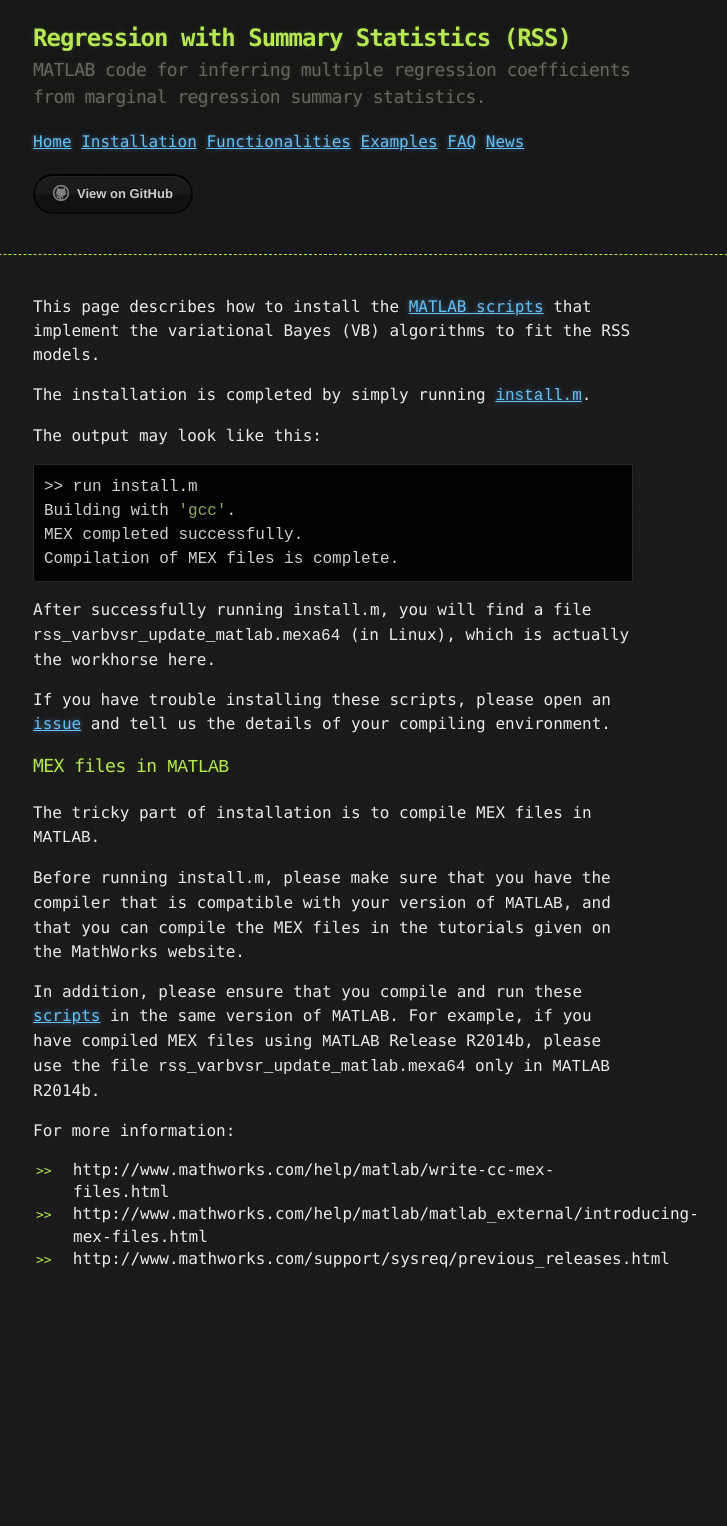
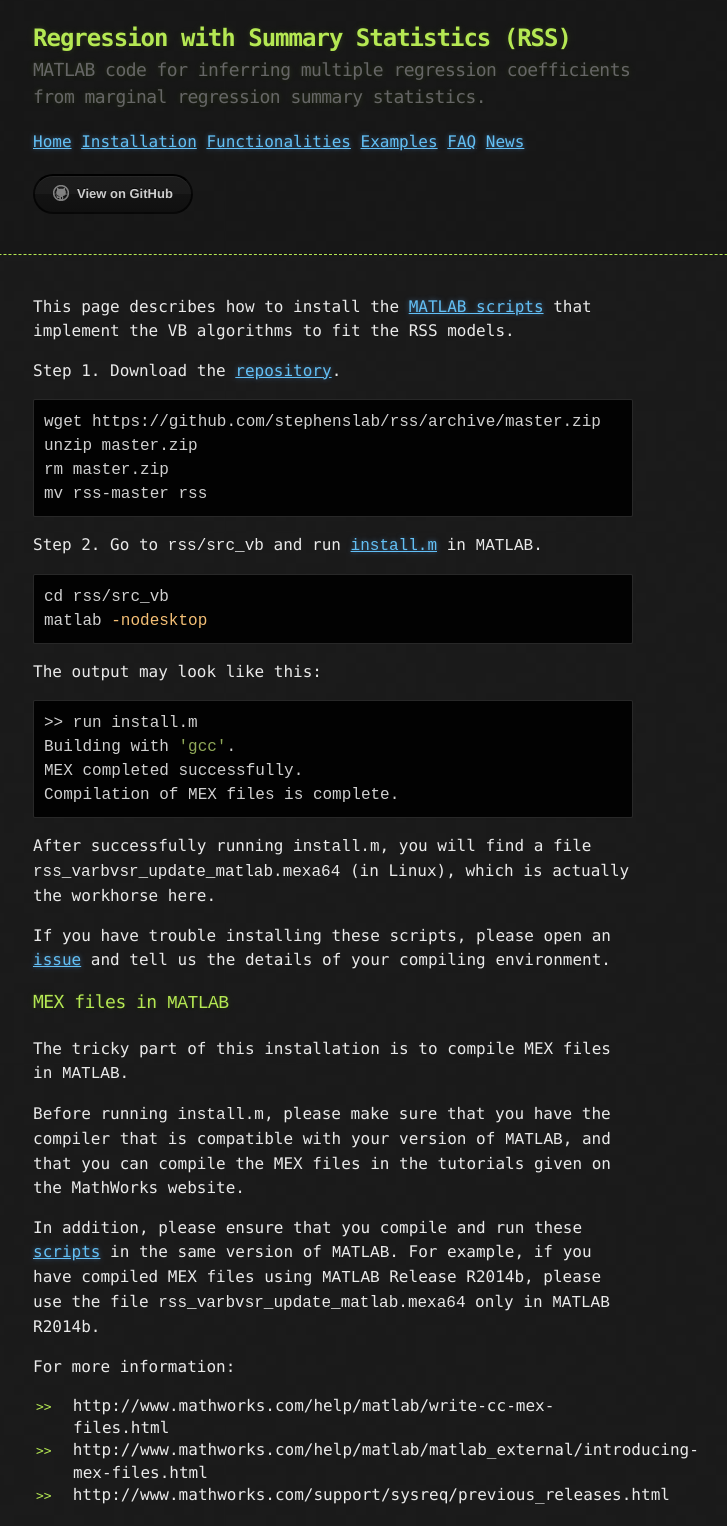
Before and after one commit to stephenslab/rss, a Jekyll site: the page built from docs/RSS-via-VB.md, in a window 1280 px wide. Shown: the whole page, without its empty margins (307-1034 px from the left). Built offline with Jekyll 4.4.1, drawn with Linux system fonts in a browser that asks for light colours; our own code applies the rules of GitHub Pages for plain Markdown files; before the commit the page ends 1290 px from its top, so only the background shows below that.

Commit message:
update rss-varbvsr installation doc based on peter feedback

````diff
--- a/docs/RSS-via-VB.md
+++ b/docs/RSS-via-VB.md
@@ -1,6 +1,20 @@
-This page describes how to install the [MATLAB scripts](https://github.com/stephenslab/rss/tree/master/src_vb) that implement the variational Bayes (VB) algorithms to fit the RSS models.
+This page describes how to install the [MATLAB scripts](https://github.com/stephenslab/rss/tree/master/src_vb) that implement the VB algorithms to fit the RSS models.
 
-The installation is completed by simply running [`install.m`](https://github.com/stephenslab/rss/blob/master/src_vb/install.m).
+Step 1. Download the [repository](https://github.com/stephenslab/rss).
+
+```bash
+wget https://github.com/stephenslab/rss/archive/master.zip
+unzip master.zip
+rm master.zip
+mv rss-master rss
+```
+
+Step 2. Go to `rss/src_vb` and run [`install.m`](https://github.com/stephenslab/rss/blob/master/src_vb/install.m) in `MATLAB`.
+
+```bash
+cd rss/src_vb
+matlab -nodesktop
+```
 
 The output may look like this:
 
@@ -17,7 +31,7 @@ If you have trouble installing these scripts, please open an [issue](https://git
 
 ### MEX files in `MATLAB`
 
-The tricky part of installation is to compile MEX files in `MATLAB`.
+The tricky part of this installation is to compile MEX files in `MATLAB`.
 
 Before running `install.m`, please make sure that you have the compiler that is compatible with your version of `MATLAB`, and that you can compile the MEX files in the tutorials given on the MathWorks website.
 
````
